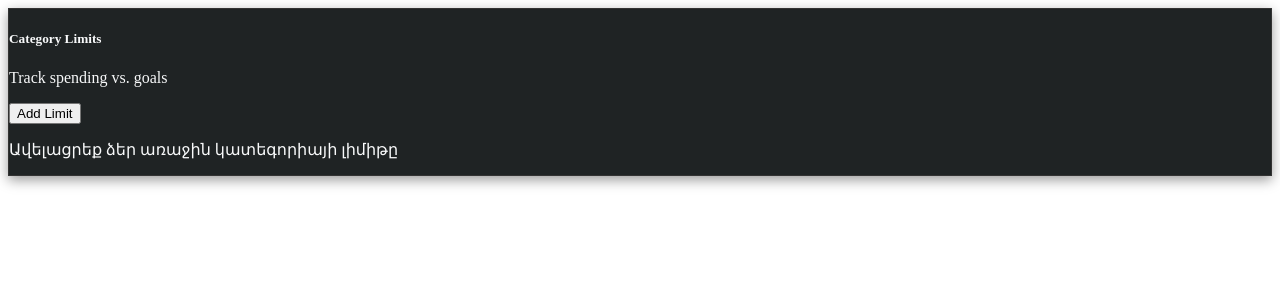
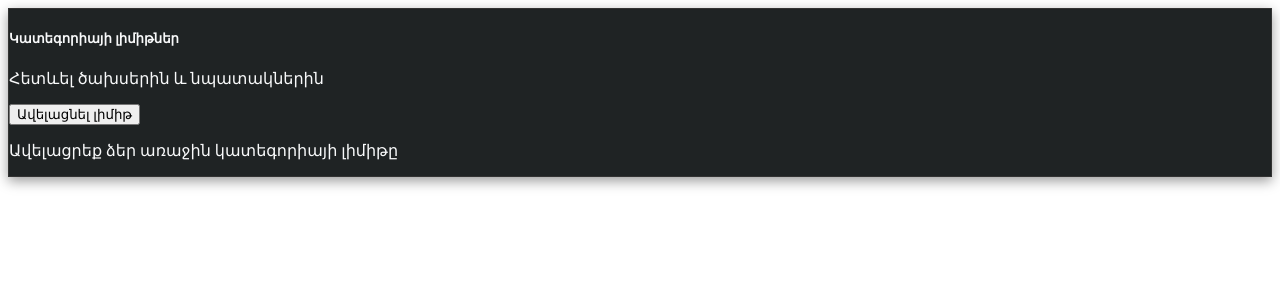
Before and after one commit to Proxima5559/Tourismus, a Flask app: template templates/budget/category_limits.html in a window 1280 px wide. Shown: the top 300 px of the page. Run offline with Flask 3, Linux system fonts and the light colour scheme; the template is opened without the code that fills it, so the values that code supplies are empty; parts of the project's set-up code (start-up, migrations or seed data) failed here and were passed over; some libraries are stand-ins or nearby versions.

Commit message:
Chd: English names to Armenian

```diff
--- a/templates/budget/category_limits.html
+++ b/templates/budget/category_limits.html
@@ -5,11 +5,11 @@
     <div class="card-body p-4">
         <div class="d-flex justify-content-between align-items-center mb-4">
             <div>
-                <h5 class="fw-bold mb-0">Category Limits</h5>
-                <p class="text-muted small mb-0">Track spending vs. goals</p>
+                <h5 class="fw-bold mb-0">Կատեգորիայի լիմիթներ</h5>
+                <p class="text-muted small mb-0">Հետևել ծախսերին և նպատակներին</p>
             </div>
             {{ ui_element(
-                text="Add Limit",
+                text="Ավելացնել լիմիթ",
                 variant="warning",
                 icon="plus",
                 extra_classes="btn-sm rounded-pill px-4 shadow-sm fw-bold",
--- a/templates/budget/category_limits_table.html
+++ b/templates/budget/category_limits_table.html
@@ -50,7 +50,7 @@
 
                         <div class="small fw-semibold text-end">
                             {% if remaining < 0 %}
-                                <span class="text-danger">Over by {{ remaining|abs | money(budget.currency) }}</span>
+                                <span class="text-danger">Անցել է {{ remaining|abs | money(budget.currency) }}</span>
                             {% else %}
                                 <span class="text-muted">{{ remaining | money(budget.currency) }} մնացած</span>
                             {% endif %}
```
